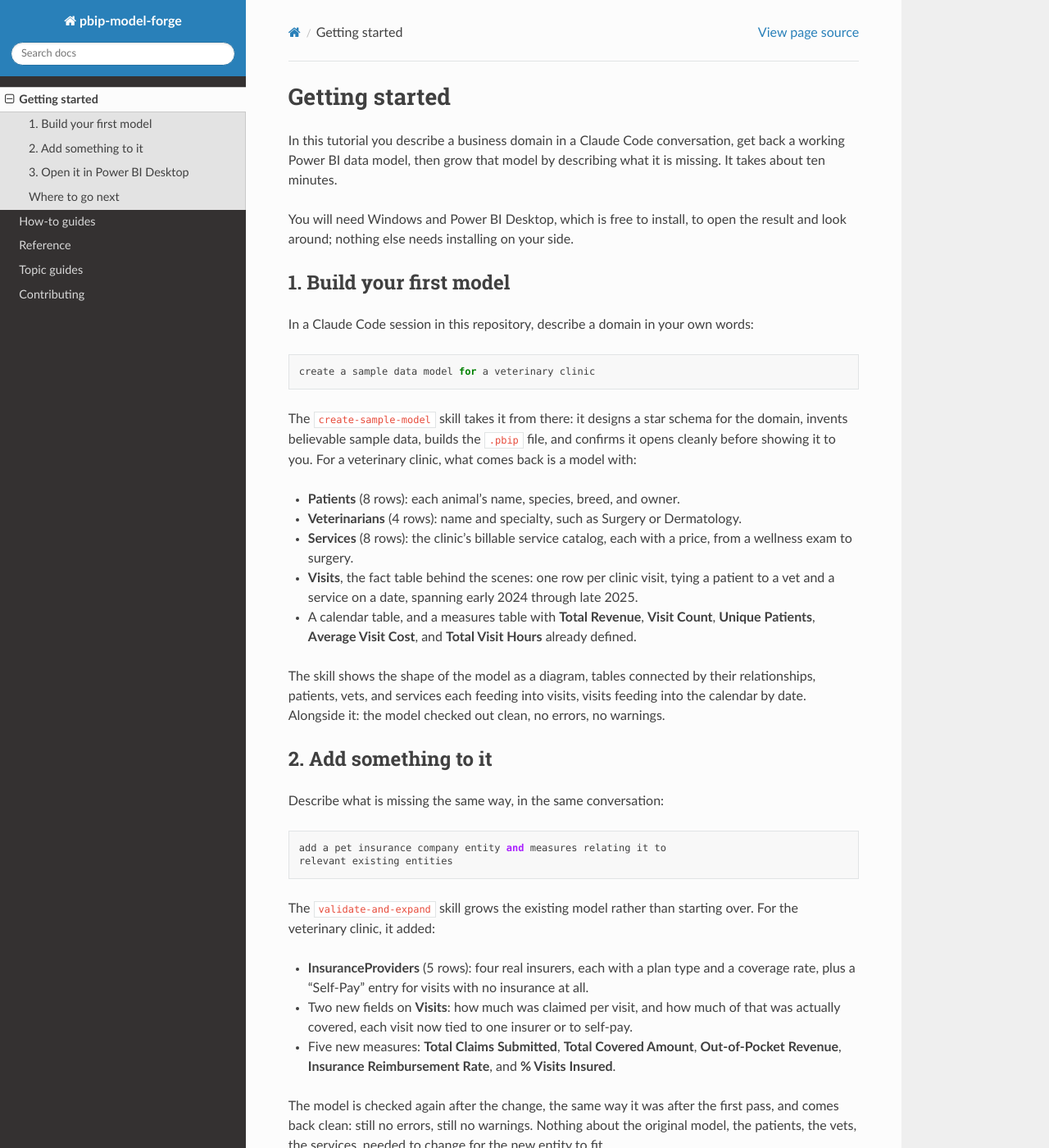
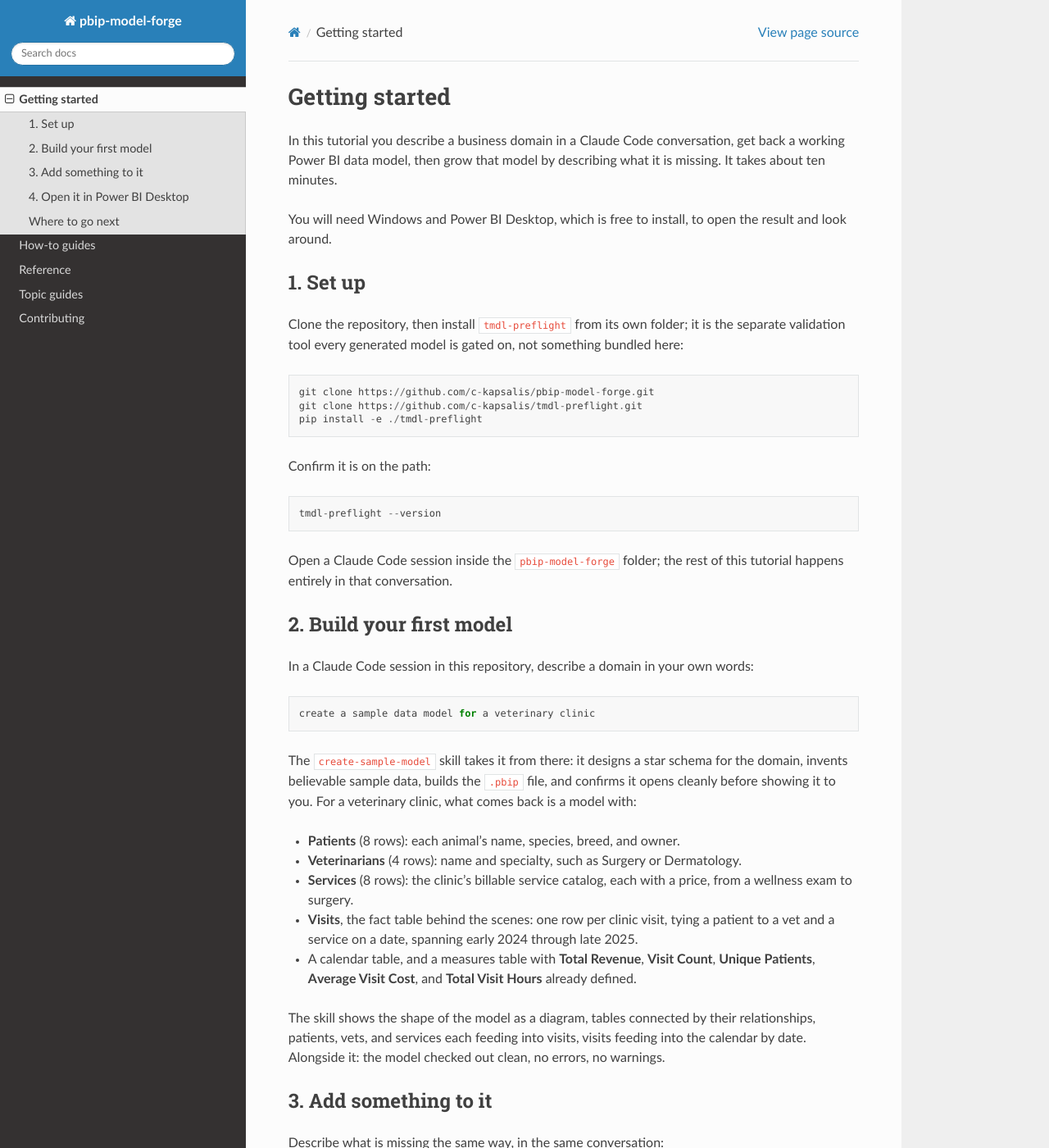
Before and after one commit to C-Kapsalis/pbip-model-forge-documentation, a Sphinx documentation site: the page built from docs/tutorials/getting-started.rst, in a window 1280 px wide and 1400 px high. Shown: the whole window at 82% size. Built offline with Sphinx 7.4.7 and the Read the Docs theme 3.1.0, drawn with Linux system fonts in a browser that asks for light colours; some of the changed text lies outside the part shown.

Commit message:
Add the missing setup/git clone step to the getting-started tutorial

```diff
--- a/docs/tutorials/getting-started.rst
+++ b/docs/tutorials/getting-started.rst
@@ -6,10 +6,31 @@ conversation, get back a working Power BI data model, then grow that
 model by describing what it is missing. It takes about ten minutes.
 
 You will need Windows and Power BI Desktop, which is free to install,
-to open the result and look around; nothing else needs installing on
-your side.
+to open the result and look around.
 
-1. Build your first model
+1. Set up
+-------------
+
+Clone the repository, then install ``tmdl-preflight`` from its own
+folder; it is the separate validation tool every generated model is
+gated on, not something bundled here:
+
+::
+
+    git clone https://github.com/c-kapsalis/pbip-model-forge.git
+    git clone https://github.com/c-kapsalis/tmdl-preflight.git
+    pip install -e ./tmdl-preflight
+
+Confirm it is on the path:
+
+::
+
+    tmdl-preflight --version
+
+Open a Claude Code session inside the ``pbip-model-forge`` folder; the
+rest of this tutorial happens entirely in that conversation.
+
+2. Build your first model
 ------------------------------
 
 In a Claude Code session in this repository, describe a domain in your
@@ -42,7 +63,7 @@ by their relationships, patients, vets, and services each feeding into
 visits, visits feeding into the calendar by date. Alongside it: the
 model checked out clean, no errors, no warnings.
 
-2. Add something to it
+3. Add something to it
 ---------------------------
 
 Describe what is missing the same way, in the same conversation:
@@ -70,7 +91,7 @@ after the first pass, and comes back clean: still no errors, still no
 warnings. Nothing about the original model, the patients, the vets,
 the services, needed to change for the new entity to fit.
 
-3. Open it in Power BI Desktop
+4. Open it in Power BI Desktop
 -----------------------------------
 
 The skill tells you where the file landed. Open it in Power BI
```
